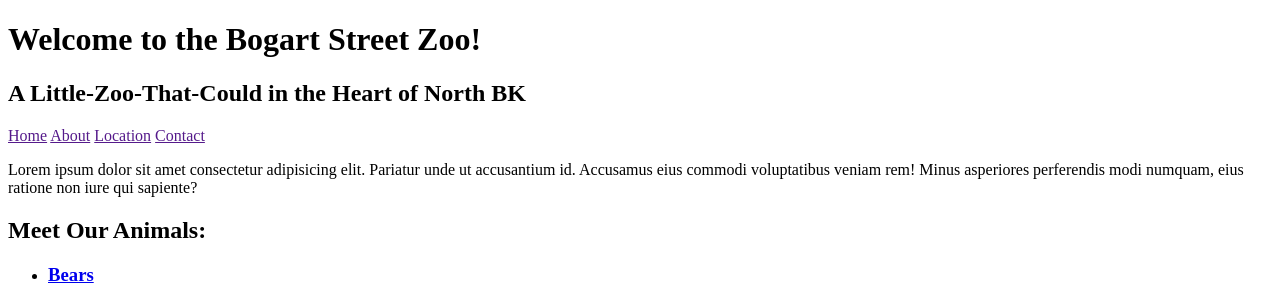
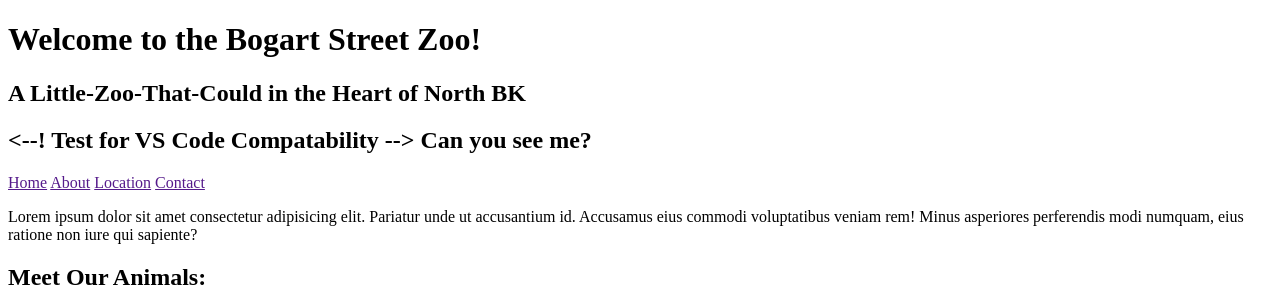
Before and after one commit to KirRoyale11/zoo-page, a plain HTML site: page index.html in a window 1280 px wide. Shown: the top 300 px of the page. Drawn offline with Linux system fonts and the light colour scheme.

Commit message:
Update index.html

```diff
--- a/index.html
+++ b/index.html
@@ -8,6 +8,10 @@
   <header>
     <h1>Welcome to the Bogart Street Zoo!</h1>
     <summary><h2>A Little-Zoo-That-Could in the Heart of North BK</h2></summary>
+    <h2>
+      <--! Test for VS Code Compatability -->
+        Can you see me?
+    </h2>
 </header>
 <section>
     <nav><a href="">Home</a> <a href="">About</a> <a href="">Location</a> <a href="">Contact</a></nav>
```
